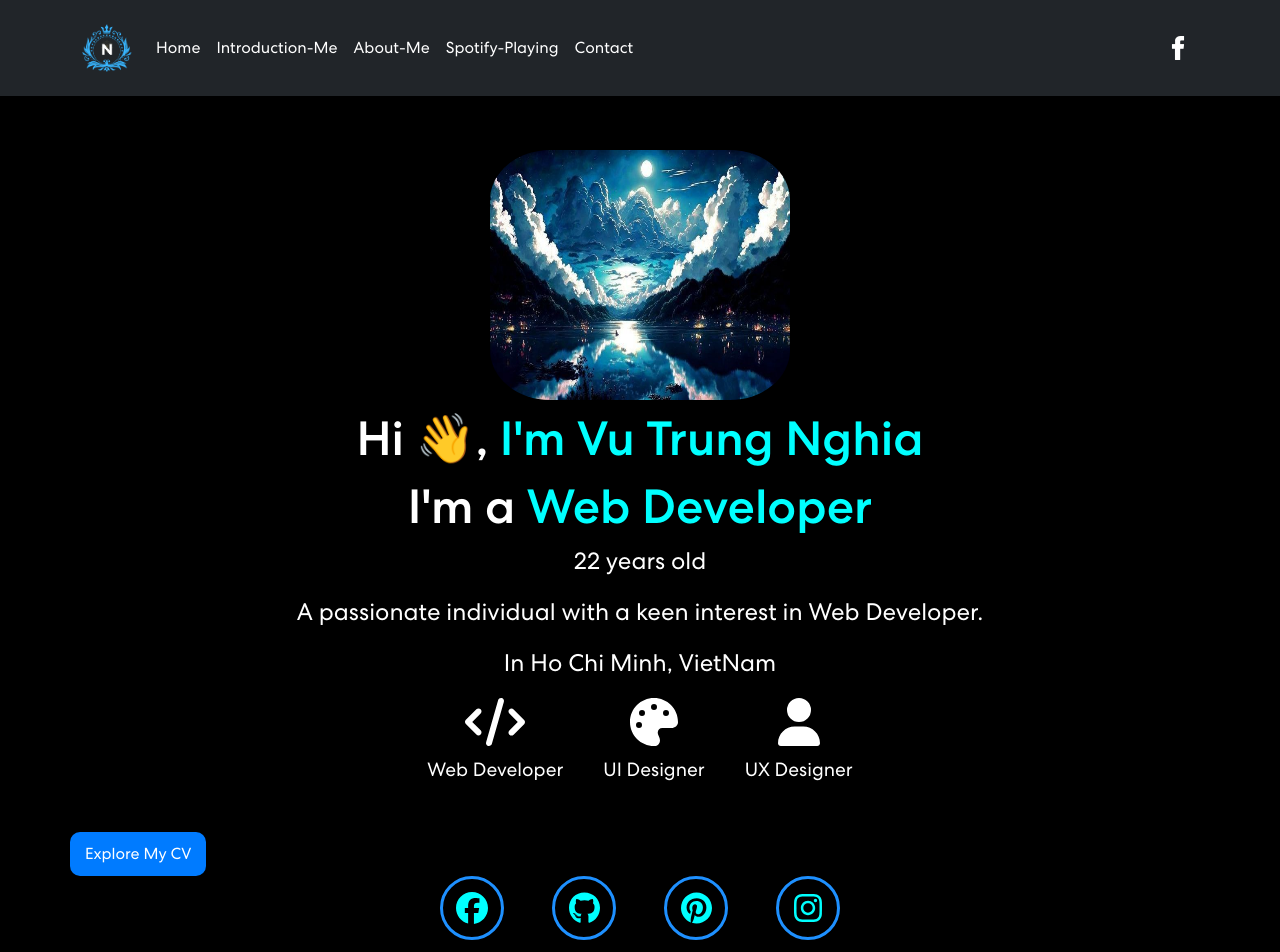
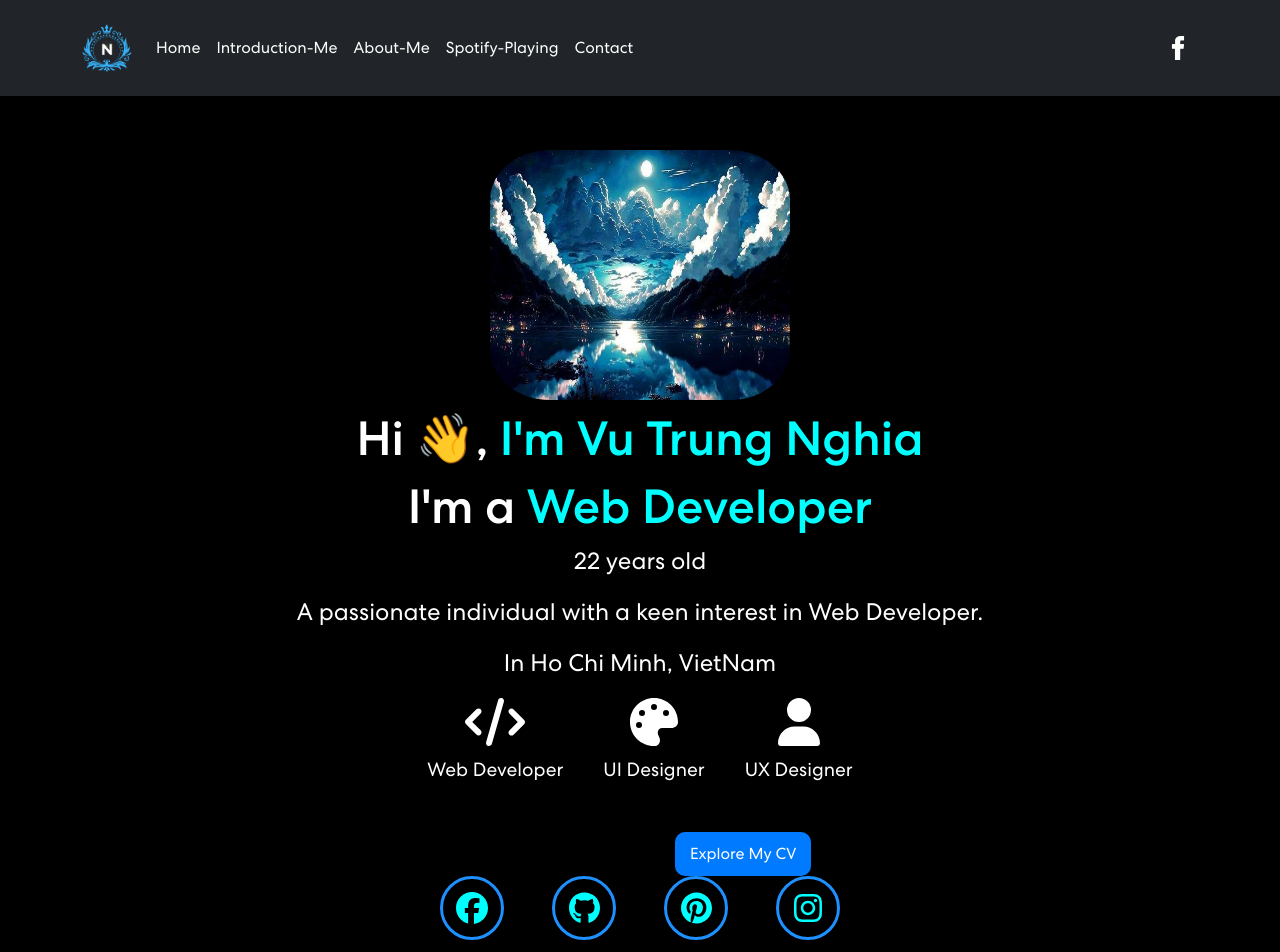
Before and after one commit to anhemlam648/ProfileView, a React (Vite) app: page / in a window 1280 px wide. Shown: the top 952 px of the page. Built offline with nearby package versions, Linux system fonts and the light colour scheme.

Commit message:
Update Profile.css

```diff
--- a/src/components/Profile.css
+++ b/src/components/Profile.css
@@ -179,7 +179,7 @@
     cursor: pointer;
     font-size: 1rem;
     transition: backgroundColor 0.3s ease;
-    margin-left: 37.8125;
+    margin-left: 37.8125rem;
     margin-top: 1.25rem;
   }
   .button-cv button:hover{
```
